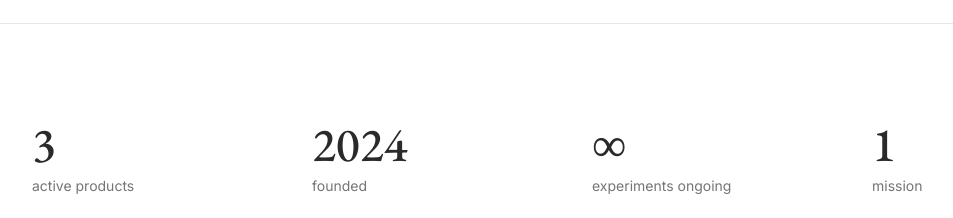
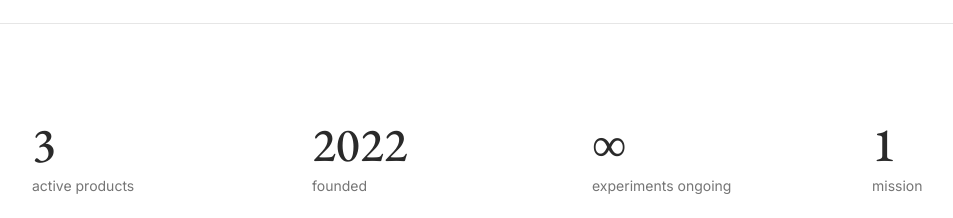
Before and after one commit to Babalolaolawale/zuri.corp, a React (Vite) app: page / in a window 1280 px wide. Shown: the part 2700-2918 px from the top of the page, without its empty margins (64-1017 px from the left). Built offline with nearby package versions, Linux system fonts and the light colour scheme.

Commit message:
Update twitter link and corrected founded year to 2022

```diff
--- a/src/components/LandingPage.tsx
+++ b/src/components/LandingPage.tsx
@@ -158,7 +158,7 @@ export default function LandingPage() {
                 <div className="max-w-6xl mx-auto">
                     <div className="grid grid-cols-2 md:grid-cols-4 gap-8">
                         <StatItem number="3" label="active products" />
-                        <StatItem number="2024" label="founded" />
+                        <StatItem number="2022" label="founded" />
                         <StatItem number="∞" label="experiments ongoing" />
                         <StatItem number="1" label="mission" />
                     </div>
@@ -438,7 +438,7 @@ function Footer() {
                 <div className="flex flex-col md:flex-row justify-between items-start md:items-center gap-6 md:gap-8 mb-8 md:mb-12">
                     <span className="font-heading text-xl md:text-2xl text-white lowercase">zuri.corp</span>
                     <div className="flex items-center gap-6 md:gap-8">
-                        <a href="#" className="font-body text-xs md:text-sm text-white/60 hover:text-white transition-colors lowercase">twitter</a>
+                        <a href="https://x.com/zuri_corp" target="_blank" rel="noopener noreferrer" className="font-body text-xs md:text-sm text-white/60 hover:text-white transition-colors lowercase">twitter</a>
                         <a href="#" className="font-body text-xs md:text-sm text-white/60 hover:text-white transition-colors lowercase">linkedin</a>
                         <a href="#" className="font-body text-xs md:text-sm text-white/60 hover:text-white transition-colors lowercase">email</a>
                     </div>
```
